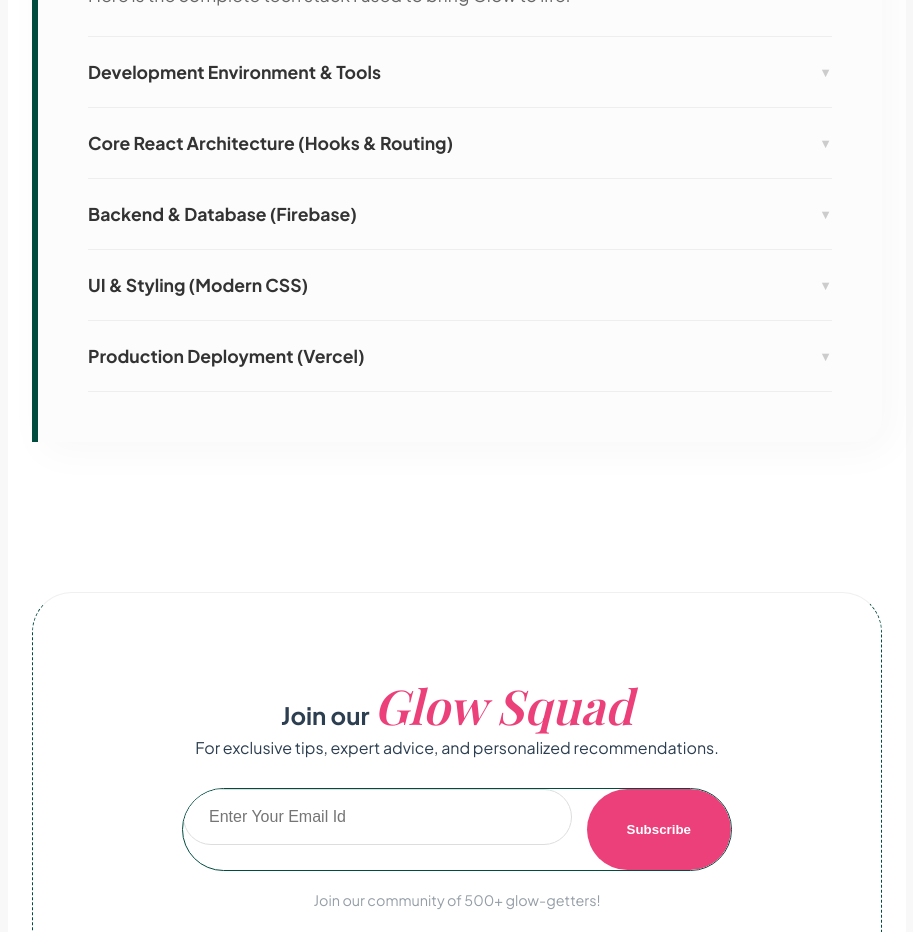
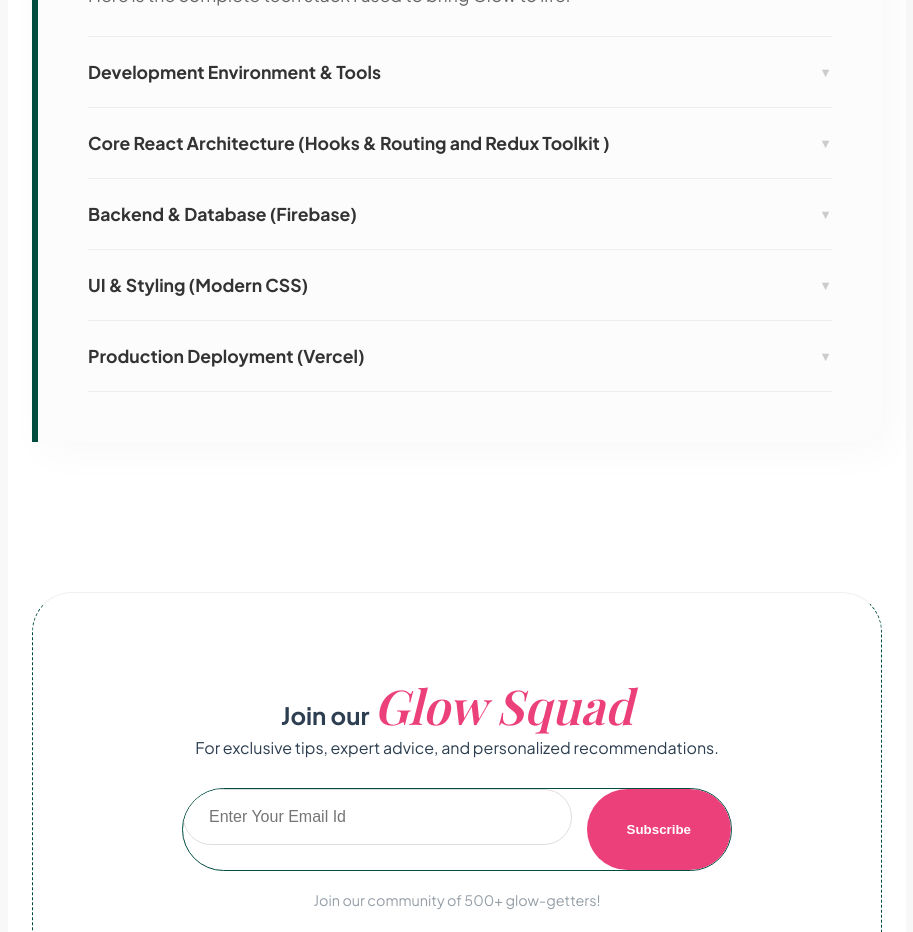
Before and after one commit to priyankapaluri01-dotcom/skincare-advisor, a React (Vite) app: page /aboutus in a window 1280 px wide. Shown: the part 1180-2112 px from the top of the page, without its empty margins (183-1096 px from the left). Built offline with nearby package versions, Linux system fonts and the light colour scheme; a web font is replaced by a local one.

Commit message:
feat: implement Redux Toolkit for user auth and skin quiz state

```diff
--- a/src/pages/Login.jsx
+++ b/src/pages/Login.jsx
@@ -49,7 +49,6 @@ function LoginForm() {
 
   return (
     <div className="login-wrap">
-       {/* ... (rest of your JSX remains the same) */}
        <div className="login-container-stack">
         <div className="login-card">
           <h2 className="login-title">Welcome Back !</h2>
--- a/src/pages/aboutus.jsx
+++ b/src/pages/aboutus.jsx
@@ -21,8 +21,8 @@ const AboutUs = () => {
       content: "I choosed VITE as the bulid tool mainly because of its HMR Feature as it captures the changes super fast.Javascript (E26+) features and Git for professional based version control (proabaly for tracking changes)"
     },
     {
-      title: "Core React Architecture (Hooks & Routing)",
-      content: "As a base i used the popular Javascript libary React and in this project i just understand how react this whole works , understood the JSX , and also implemted Basic Hooks (usestate for statemangement,useeffect for sideeffect and understood it lifecycle methods,By React Router i just handled this navigation between views , Event listensers to handle interactions easily  "
+      title: "Core React Architecture (Hooks & Routing and Redux Toolkit )",
+      content: "As a base i used the popular Javascript libary React and in this project i just understand how react this whole works , understood the JSX , and also implemted Basic Hooks (usestate for statemangement,useeffect for sideeffect and understood it lifecycle methods,By React Router i just handled this navigation between views , Event listensers to handle interactions easily. And also i used Redux Toolkit for state management, which helped me to manage the global state more effectively and also understand how to manage global state and local State"
     },
     {
       title: "Backend & Database (Firebase)",
```
Also changed, not shown: src/pages/skin.jsx (line endings or trailing spaces).
